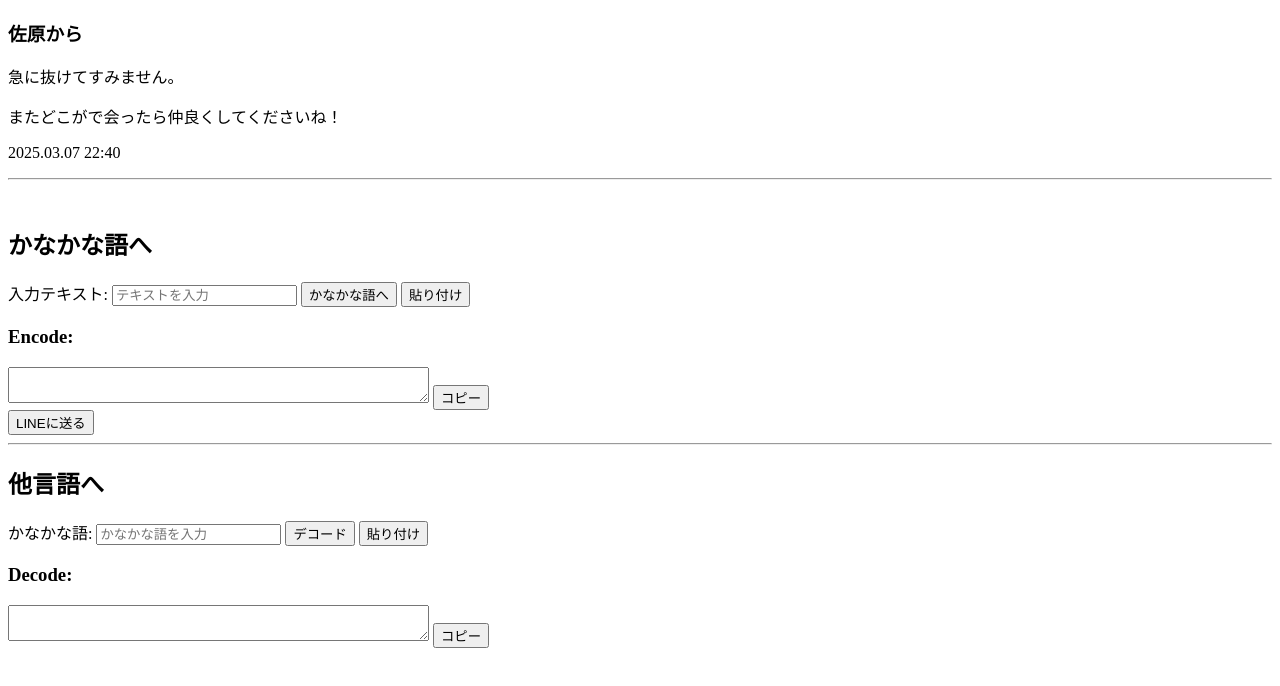
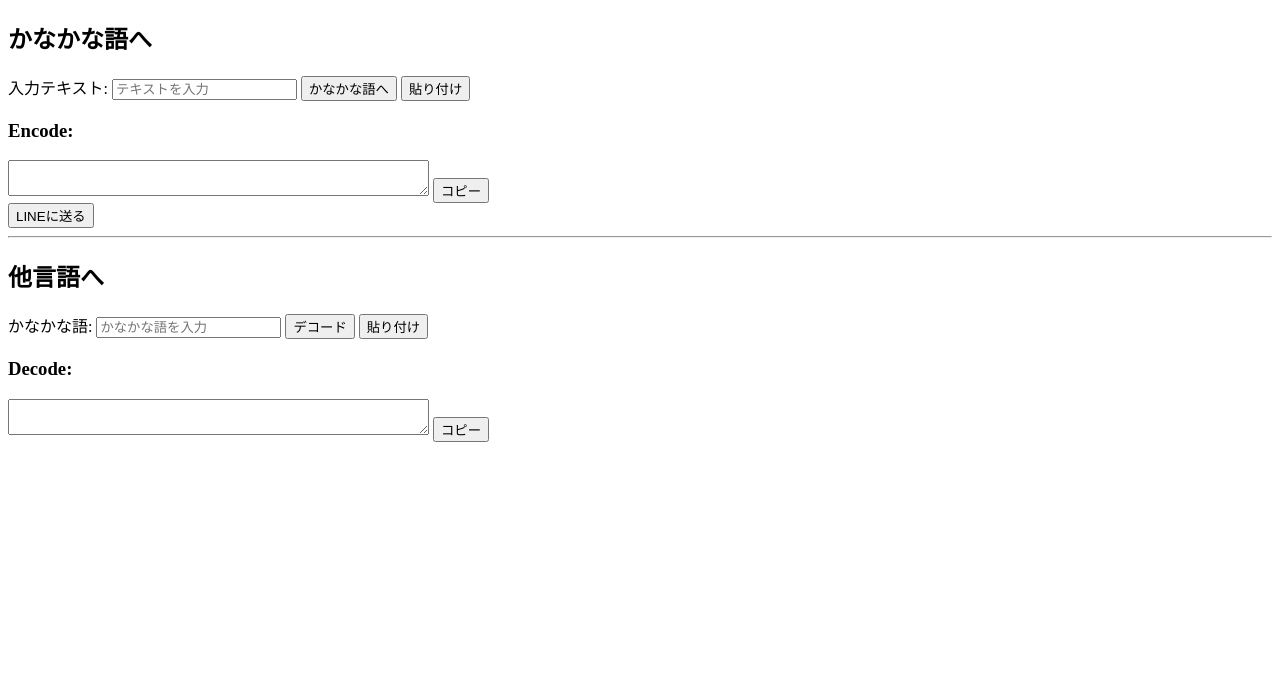
Before and after one commit to saharakun/kanakana, a plain HTML site: page +/index.html in a window 1280 px wide. Drawn offline with Linux system fonts and the light colour scheme.

Commit message:
Update index.html

```diff
--- a/+/index.html
+++ b/+/index.html
@@ -6,14 +6,7 @@
     <title>かなかな語</title>
 </head>
 <body>
-    <h3>佐原から</h3>
-    <p>急に抜けてすみません。</p>
-    <p>またどこがで会ったら仲良くしてくださいね！</p>
-    <p>2025.03.07 22:40</p>
-    <hr>
-    <br>
     <h2>かなかな語へ</h2>
-
     <label for="inputText">入力テキスト:</label>
     <input type="text" id="inputText" placeholder="テキストを入力">
     <button onclick="convertToMorse()">かなかな語へ</button>
```
